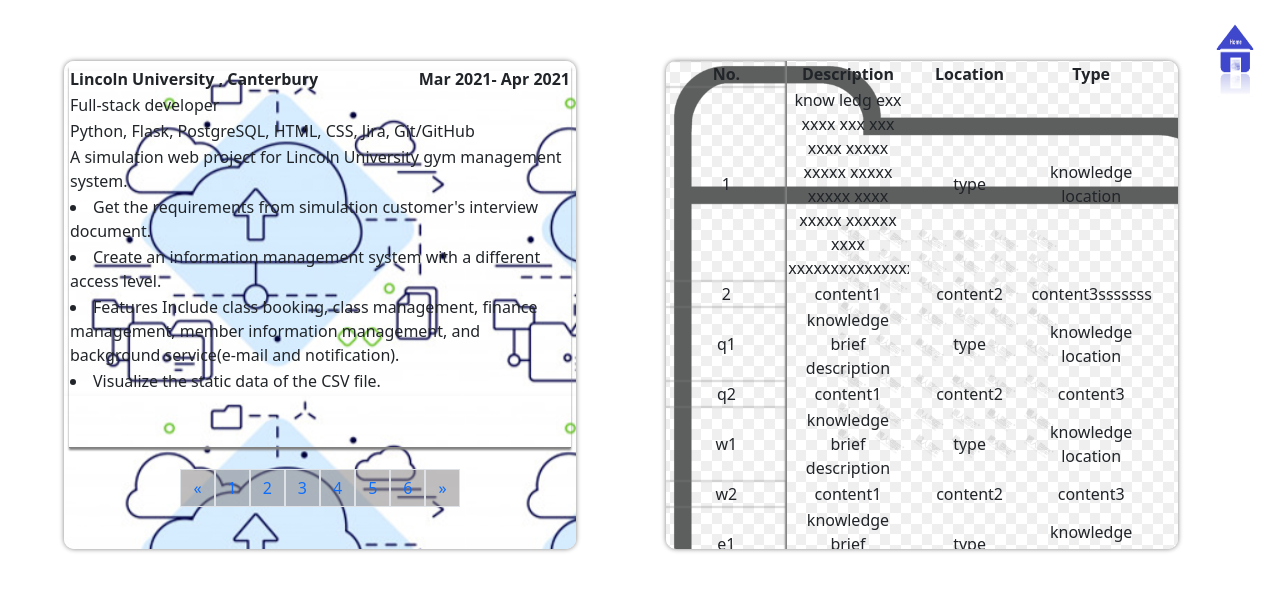
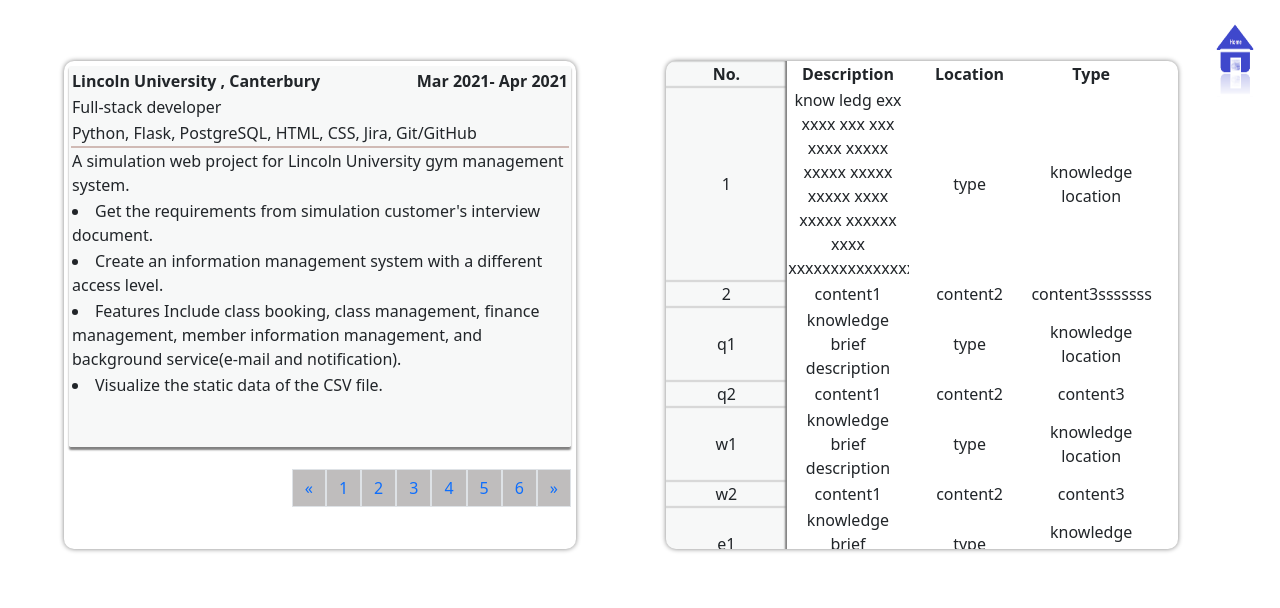
Before and after one commit to FinnHZ/pureFlaskCV, a Flask app: page /skills in a window 1280 px wide. Shown: the top 608 px of the page. Run offline with Flask 2, Linux system fonts and the light colour scheme.

Commit message:
some interface

```diff
--- a/static/css/skills.css
+++ b/static/css/skills.css
@@ -23,7 +23,9 @@ html,body{
     box-shadow: 0px 0px 5px gray;
     border-radius: 10px;
     /* overflow-y: scroll; */
-    background-image: url('/static/img/background_1.png');
+    /* background-image: url('/static/img/background_2.png');
+    background-repeat: no-repeat;
+    background-size: cover;     */
 }
 
 #expDisplay{
@@ -31,7 +33,9 @@ html,body{
     width: 100%;
     border-bottom: 1px solid gray;
     box-shadow: 0 2px 2px gray;
-    /* background-color: blueviolet; */
+    background-color: rgba(213, 219, 221, 0.2);
+    padding: 2px;
+    border-radius: 2px;
 
 }
 
@@ -44,7 +48,7 @@ html,body{
     width: 100%;
     /* background-color: aqua; */
     display: flex;
-    justify-content: center;
+    justify-content: right;
     align-items: center;
 }
 
@@ -71,7 +75,9 @@ html,body{
     box-shadow: 0px 0px 5px gray;
     border-radius: 10px;
     overflow: hidden;
-    background-image: url('/static/img/background_2.png');
+    /* background-image: url('/static/img/background_1.png');
+    background-repeat: no-repeat;
+    background-size: cover;   */
 }
 
 .colTable{
@@ -102,7 +108,14 @@ html,body{
     scrollbar-width: calc(2vw);
 }
 
+/* .tableMain{
+    background-color: rgba(167, 214, 236, 0.2);
+} */
 
+.tableNo{
+    background-color: rgba(213, 219, 221, 0.2);
+    box-shadow: -2px 0 2px gray inset;
+}
 
 
 
--- a/static/js/myLib.js
+++ b/static/js/myLib.js
@@ -84,7 +84,7 @@
                     $('#expBody').empty();
 
                     let updateContent = ''
-                    updateContent = updateContent + '<tr><th>' + pageInfo["expCompany"] + '</th><th id="expDate">' + pageInfo["expDate"] + '</th></tr><tr><td colspan="2">' + pageInfo["expPosition"] + '</td></tr>' + '<tr><td colspan="2">' + pageInfo["expSkills"] + '</td></tr>'+ '<tr><td colspan="2">' + pageInfo["expTitle"] + '</td></tr>'
+                    updateContent = updateContent + '<tr><th>' + pageInfo["expCompany"] + '</th><th id="expDate">' + pageInfo["expDate"] + '</th></tr><tr><td colspan="2">' + pageInfo["expPosition"] + '</td></tr>' + '<tr><td colspan="2" style="border-bottom: 2px solid rgb(170, 127, 116, 0.5);">' + pageInfo["expSkills"] + '</td></tr>'+ '<tr><td colspan="2">' + pageInfo["expTitle"] + '</td></tr>'
                     for(var i=0; i<pageInfo["expDescription"].length; i++){
                         updateContent = updateContent + '<tr><td colspan="2"><li>' + pageInfo["expDescription"][i] + '</li></td></tr>'
                     }
--- a/templates/skills.html
+++ b/templates/skills.html
@@ -29,7 +29,7 @@
                             <td colspan="2">{{expInfo[0]["expPosition"]}}</td>
                         </tr>
                         <tr>
-                            <td colspan="2">{{expInfo[0]["expSkills"]}}</td>
+                            <td colspan="2" style="border-bottom: 2px solid rgb(170, 127, 116, 0.5);">{{expInfo[0]["expSkills"]}}</td>
                         </tr>
                         <tr>
                             <td colspan="2">{{expInfo[0]["expTitle"]}}</td>
@@ -64,11 +64,11 @@
         <div id="skillsCollection">
             <table class="colTable">
                 <thead>
-                    <tr class="colTr"><th style="box-shadow: -2px 0 2px gray inset">No.</th><th>Description</th><th>Location</th><th>Type</th></tr>
+                    <tr class="colTr"><th class="tableNo">No.</th><th class="tableMain">Description</th><th class="tableMain">Location</th><th class="tableMain">Type</th></tr>
                 </thead>
                 <tbody class="colTBody">
                     {% for item in colKnowledges %}
-                        <tr class="colTr"><td style="box-shadow: -2px 0 2px gray inset">{{item[0]}}</td><td style="overflow-x: scroll; height: 10px">{{item[1]}}</td><td style="overflow-x: scroll; height: 10px">{{item[2]}}</td><td style="overflow-x: scroll; height: 10px">{{item[3]}}</td></tr>
+                        <tr class="colTr"><td class="tableNo">{{item[0]}}</td><td style="overflow-x: scroll; height: 10px" class="tableMain">{{item[1]}}</td><td style="overflow-x: scroll; height: 10px" class="tableMain">{{item[2]}}</td><td style="overflow-x: scroll; height: 10px" class="tableMain">{{item[3]}}</td></tr>
                     {% endfor %}
                 </tbody>
             </table>
```
Also changed, not shown: static/css/home.css (+26 -6 lines), templates/home.html (+26 -11 lines), static/img/background_1.png (deleted), static/img/background_2.png (deleted), static/img/heart.png (added).
